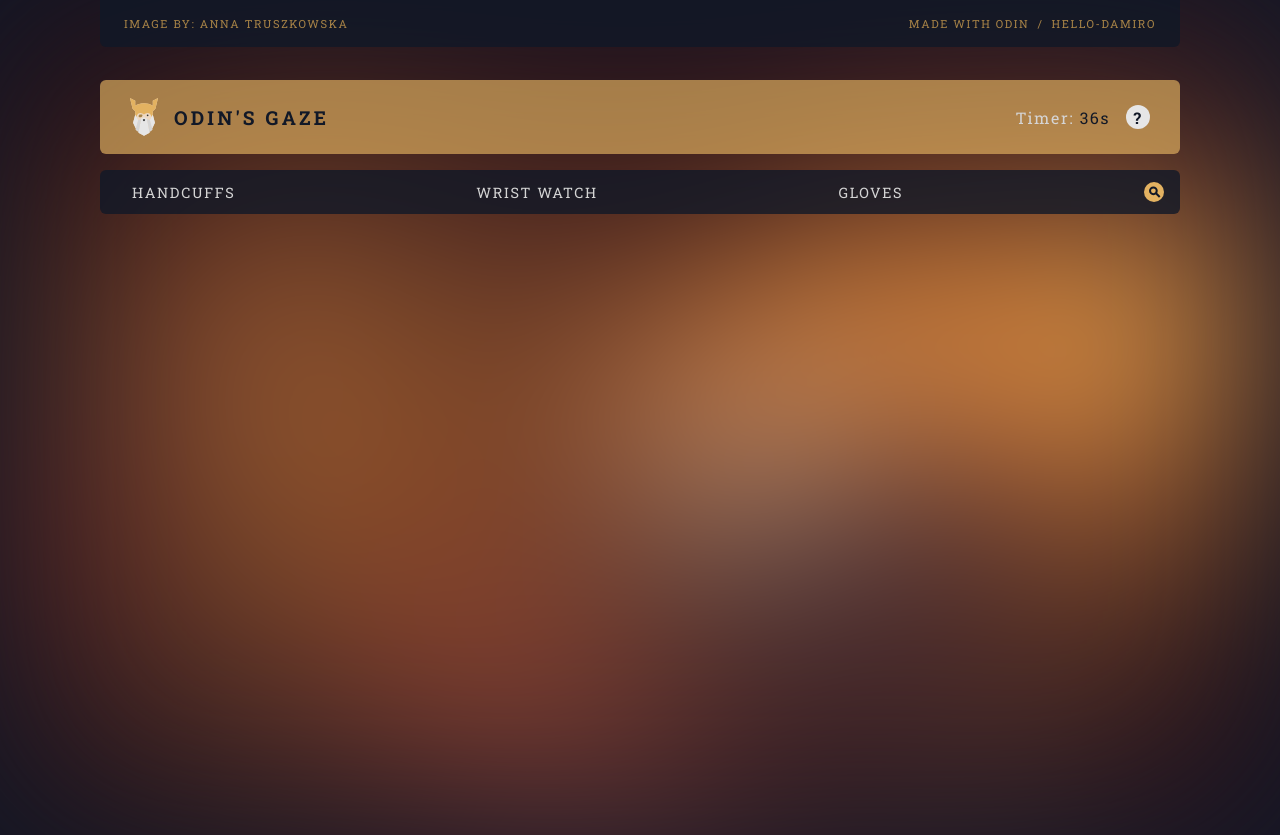
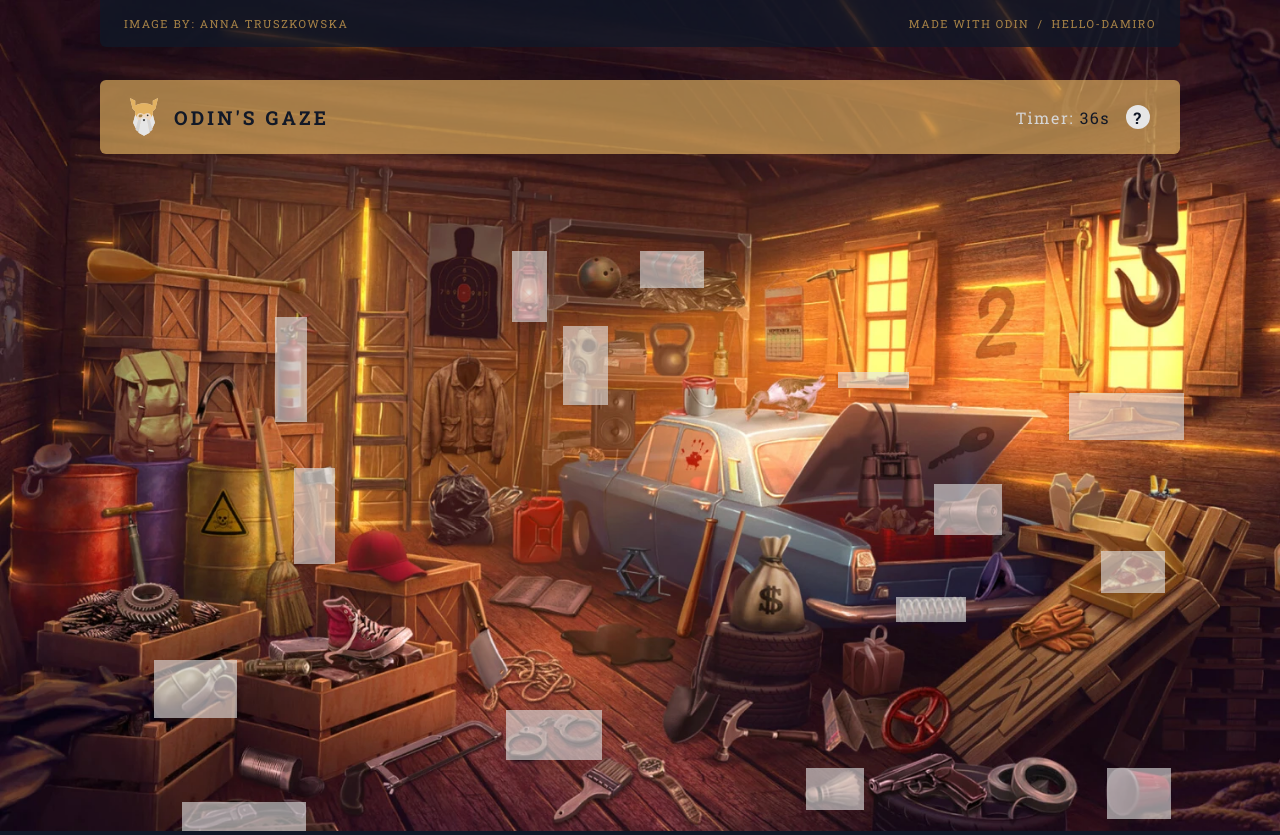
Before and after one commit to hello-damiro/odins-gaze, a React (Create React App) app: page / in a window 1280 px wide. Built offline with nearby package versions, Linux system fonts and the light colour scheme.

Commit message:
sample data and mapping of object

```diff
--- a/src/components/Canvas.jsx
+++ b/src/components/Canvas.jsx
@@ -1,4 +1,6 @@
 import React from 'react';
+import Object from './Object';
+import { sceneGarage } from '../data/SceneGarage';
 
 // Image should be strictly 1512 x 982 pixels
 import img from '../assets/sample_img.webp';
@@ -6,8 +8,19 @@ import img from '../assets/sample_img.webp';
 function Canvas() {
     return (
         <main>
-            <div className="game-image blur">
-                <img src={img} alt="sample" />
+            <div className="game-image ">
+                <div className="markers">
+                    {sceneGarage.map((object) => (
+                        <Object
+                            key={object.id}
+                            x={object.x}
+                            y={object.y}
+                            width={object.width}
+                            height={object.height}
+                        />
+                    ))}
+                </div>
+                <img src={img} alt="sample" className="" />
             </div>
         </main>
     );
--- a/src/components/Main.jsx
+++ b/src/components/Main.jsx
@@ -1,11 +1,11 @@
 import React from 'react';
 
 import Header from './Header';
-import ObjectList from './ObjectList';
+// import ObjectList from './ObjectList';
+// import StoryLine from './StoryLine';
+// import GetName from './GetName';
 import Footer from './Footer';
-import GetName from './GetName';
-import StoryLine from './StoryLine';
-import TopScoreList from './TopScoreList';
+// import TopScoreList from './TopScoreList';
 
 function Main() {
     return (
@@ -13,7 +13,7 @@ function Main() {
             <div className="wrapper">
                 <div className="container">
                     <Header />
-                    <ObjectList />
+                    {/* <ObjectList /> */}
                     {/* <StoryLine /> */}
                     {/* <GetName /> */}
                     <Footer />
--- /dev/null
+++ b/src/components/Object.jsx
@@ -0,0 +1,25 @@
+import React from 'react';
+import PropTypes from 'prop-types';
+
+function Object({ x, y, width, height }) {
+    return (
+        <div
+            className="marker"
+            style={{
+                left: `${x}%`,
+                top: `${y}%`,
+                width: `${width}%`,
+                height: `${height}%`,
+            }}
+        />
+    );
+}
+
+Object.propTypes = {
+    x: PropTypes.number.isRequired,
+    y: PropTypes.number.isRequired,
+    width: PropTypes.number.isRequired,
+    height: PropTypes.number.isRequired,
+};
+
+export default Object;
--- /dev/null
+++ b/src/data/SceneGarage.js
@@ -0,0 +1,122 @@
+export const sceneGarage = [
+    {
+        id: 1,
+        object: 'fire extinguisher',
+        x: 21.5,
+        y: 38,
+        width: 2.5,
+        height: 12.5,
+    },
+    {
+        id: 2,
+        object: 'handcuffs',
+        x: 39.5,
+        y: 85,
+        width: 7.5,
+        height: 6,
+    },
+    {
+        id: 3,
+        object: 'plastic cup',
+        x: 86.5,
+        y: 92,
+        width: 5,
+        height: 6,
+    },
+    {
+        id: 4,
+        object: 'shuttle cock',
+        x: 63,
+        y: 92,
+        width: 4.5,
+        height: 5,
+    },
+    {
+        id: 5,
+        object: 'hatchet',
+        x: 23,
+        y: 56,
+        width: 3.2,
+        height: 11.5,
+    },
+    {
+        id: 6,
+        object: 'spring',
+        x: 70,
+        y: 71.5,
+        width: 5.5,
+        height: 3,
+    },
+    {
+        id: 7,
+        object: 'dynamite',
+        x: 50,
+        y: 30,
+        width: 5,
+        height: 4.5,
+    },
+    {
+        id: 8,
+        object: 'clothes hanger',
+        x: 83.5,
+        y: 47,
+        width: 9,
+        height: 5.7,
+    },
+    {
+        id: 9,
+        object: 'megaphone',
+        x: 73,
+        y: 58,
+        width: 5.3,
+        height: 6,
+    },
+    {
+        id: 10,
+        object: 'granade',
+        x: 12,
+        y: 79,
+        width: 6.5,
+        height: 7,
+    },
+    {
+        id: 11,
+        object: 'gas lamp',
+        x: 40,
+        y: 30,
+        width: 2.7,
+        height: 8.5,
+    },
+    {
+        id: 12,
+        object: 'screw driver',
+        x: 65.5,
+        y: 44.5,
+        width: 5.5,
+        height: 2,
+    },
+    {
+        id: 13,
+        object: 'pocket knife',
+        x: 14.2,
+        y: 96,
+        width: 9.7,
+        height: 3.5,
+    },
+    {
+        id: 14,
+        object: 'pizza',
+        x: 86,
+        y: 66,
+        width: 5,
+        height: 5,
+    },
+    {
+        id: 15,
+        object: 'gas mask',
+        x: 44,
+        y: 39,
+        width: 3.5,
+        height: 9.5,
+    },
+];
--- a/src/styles/index.css
+++ b/src/styles/index.css
@@ -9,6 +9,7 @@
 
     /* COLORS */
     --white: #e6e6e6;
+    --white-mark: #e6e6e699;
     --gray: #d5d5d5;
     --gray-50: #d5d5d566;
     --yellow-lt: #eed9c3;
@@ -60,12 +61,28 @@ main {
 
 .game-image {
     z-index: -10;
+    position: relative;
 }
 
 .game-image img {
     width: 100%;
     height: 100%;
     object-fit: cover;
+}
+
+.markers {
+    position: absolute;
+    width: 100%;
+    height: 100%;
+}
+
+.marker {
+    position: absolute;
+    background: var(--white-mark);
+    color: var(--blue);
+    display: flex;
+    align-items: center;
+    justify-content: center;
 }
 
 .blur {
--- a/src/styles/mobile.css
+++ b/src/styles/mobile.css
@@ -1,4 +1,4 @@
-@media only screen and (max-width: 515px) {
+@media only screen and (max-width: 480px) {
     footer {
         display: flex;
         flex-direction: column;
@@ -18,13 +18,13 @@
     }
 }
 
-@media screen and (orientation: portrait) {
+@media (orientation: portrait) {
     .game-image {
         height: calc(--h);
     }
 }
 
-@media screen and (orientation: landscape) {
+@media (orientation: landscape) {
     .game-image {
         width: 100%;
         min-height: calc(--h);
```
